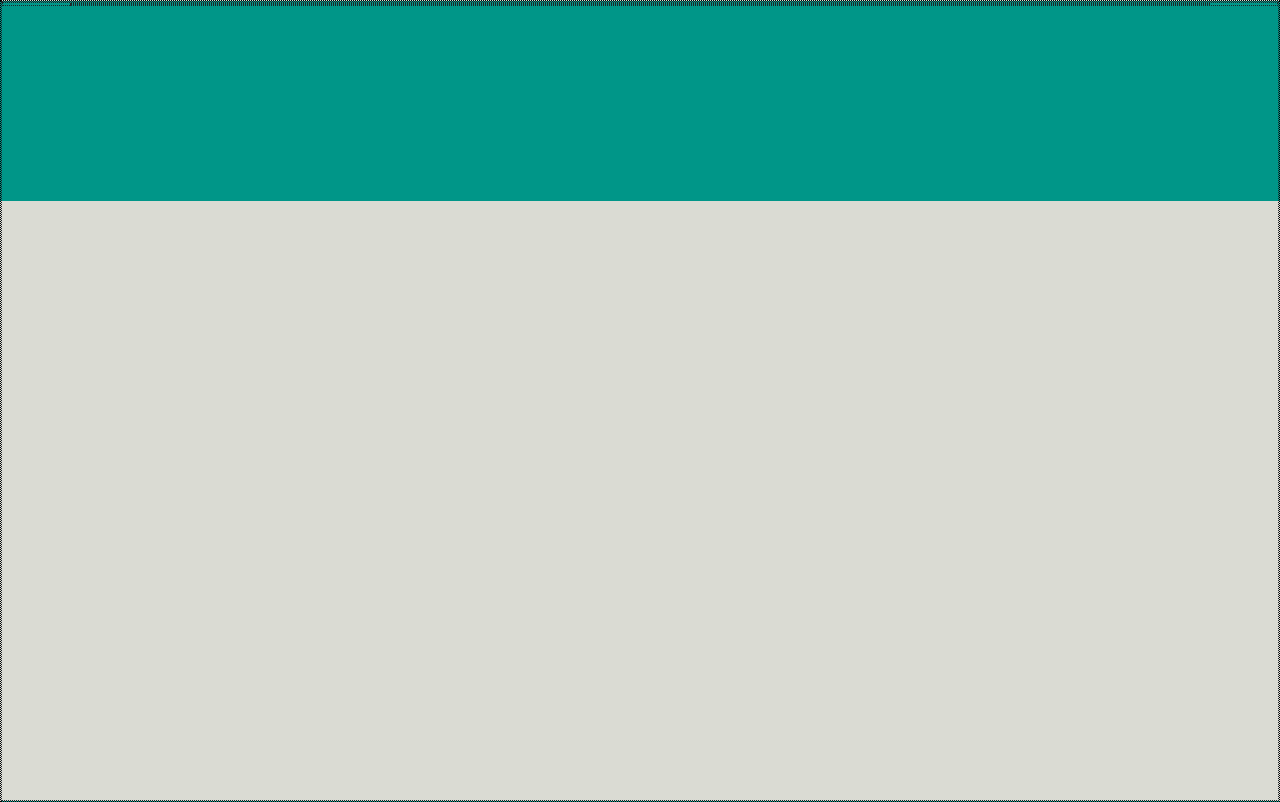
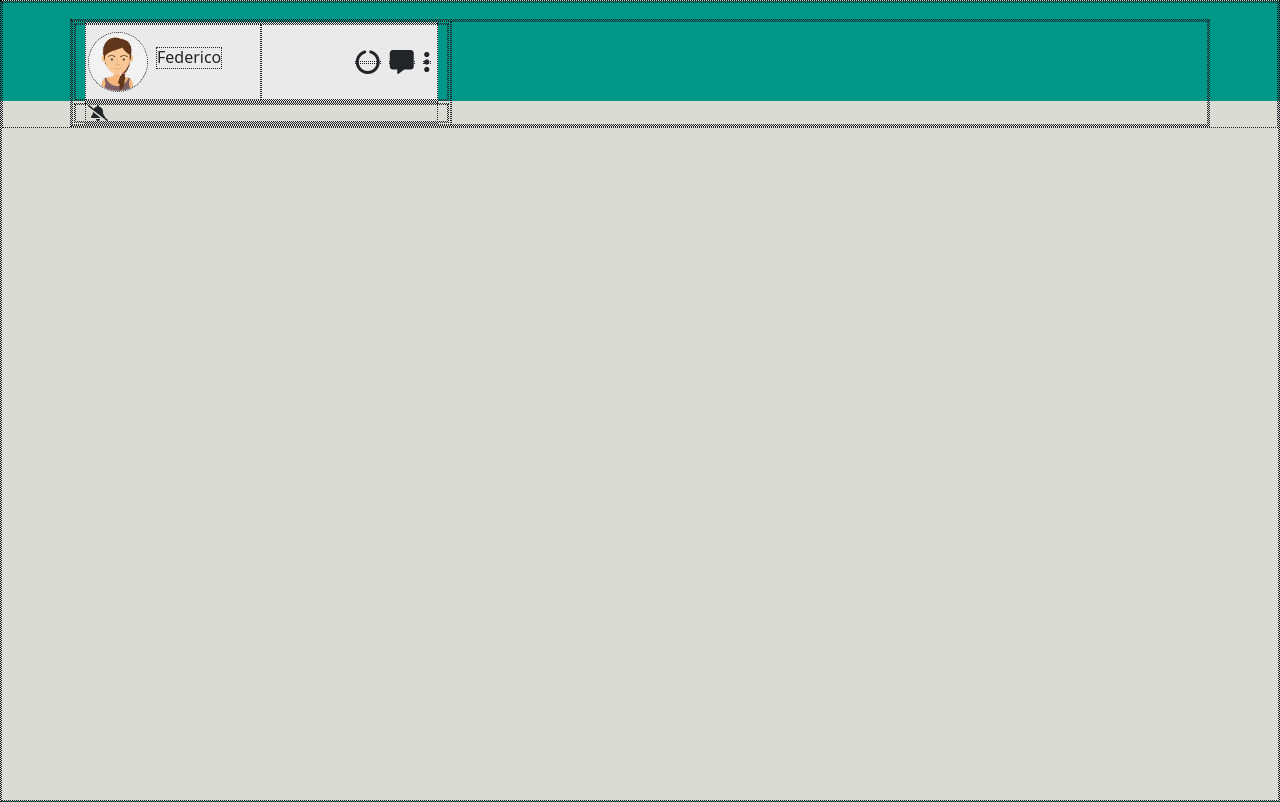
Before and after one commit to fedepaloz/vue-boolzapp, a plain HTML site: page index.html in a window 1280 px wide. Drawn offline with nearby package versions, Linux system fonts and the light colour scheme.

Commit message:
sezione username

```diff
--- a/index.html
+++ b/index.html
@@ -6,6 +6,7 @@
     <meta http-equiv="X-UA-Compatible" content="IE=edge">
     <meta name="viewport" content="width=device-width, initial-scale=1.0">
     <script src="https://cdn.jsdelivr.net/npm/vue@2.7.4/dist/vue.js"></script>
+    <script src="https://kit.fontawesome.com/092772493d.js" crossorigin="anonymous"></script>
     <link href="https://cdn.jsdelivr.net/npm/bootstrap@5.2.0-beta1/dist/css/bootstrap.min.css" rel="stylesheet"
         integrity="sha384-0evHe/X+R7YkIZDRvuzKMRqM+OrBnVFBL6DOitfPri4tjfHxaWutUpFmBp4vmVor" crossorigin="anonymous">
     <link rel="stylesheet" href="./style.css">
@@ -15,9 +16,35 @@
 
 <body>
     <div id="root">
-<div class="container">
+        <div class="container mt-3">
+            <div class="row h-100">
+                <!-- sezione sinistra utente notifiche e lista contatti chat -->
+                <div class="col-4">
+                    <div id="username" class="">
+                        <div class="row h-100">
+                            <div class="col-6 d-flex align-items-center"><img src="./img/avatar_io.jpg" alt="avatar_io"
+                                    class="img-fluid rounded-circle">
+                                <h6 id="userName" class="ms-2">Federico</h6>
+                            </div>
+                            <div
+                                class="col-6 d-flex   align-items-center                                                justify-content-end">
+                                <i class="fa-solid fa-circle-notch fa-xl mx-1"></i><i
+                                    class="fa-solid fa-message fa-xl mx-1"></i><i
+                                    class="fa-solid fa-ellipsis-vertical fa-xl mx-1"></i>
+                            </div>
+                        </div>
+                    </div>
+                    <div id="notifications">
+                        <div class="row">
+                            <i class="fa-solid fa-bell-slash"></i>
+                        </div>
+                    </div>
 
-</div>
+
+                </div>
+                <div class="col-8"></div>
+            </div>
+        </div>
     </div>
     <script src="./script.js"></script>
 </body>
--- a/style.css
+++ b/style.css
@@ -1,7 +1,20 @@
 body {
-    background: linear-gradient(to bottom, #009688 200px, #DADBD3 0);
+    background: linear-gradient(to bottom, #009688 100px, #DADBD3 0);
     height: 100Vh;
 }
 
+#username{background-color: #EAEAEA;}
+
+
 
 *{border: 1px dotted;}
+
+
+#username{
+    height: 80px;
+}
+
+
+
+img{width: 60px;
+height: 60px;}
```
